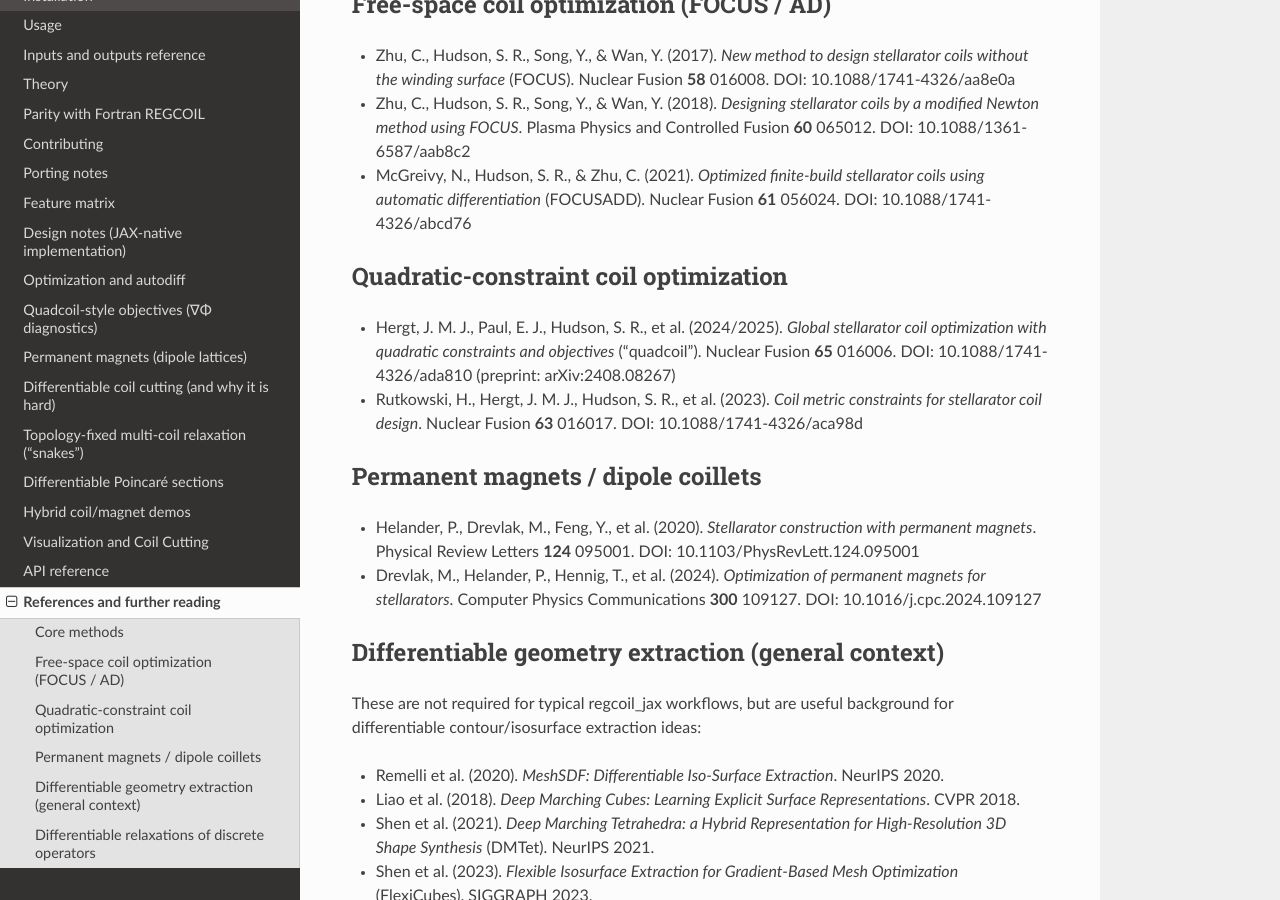
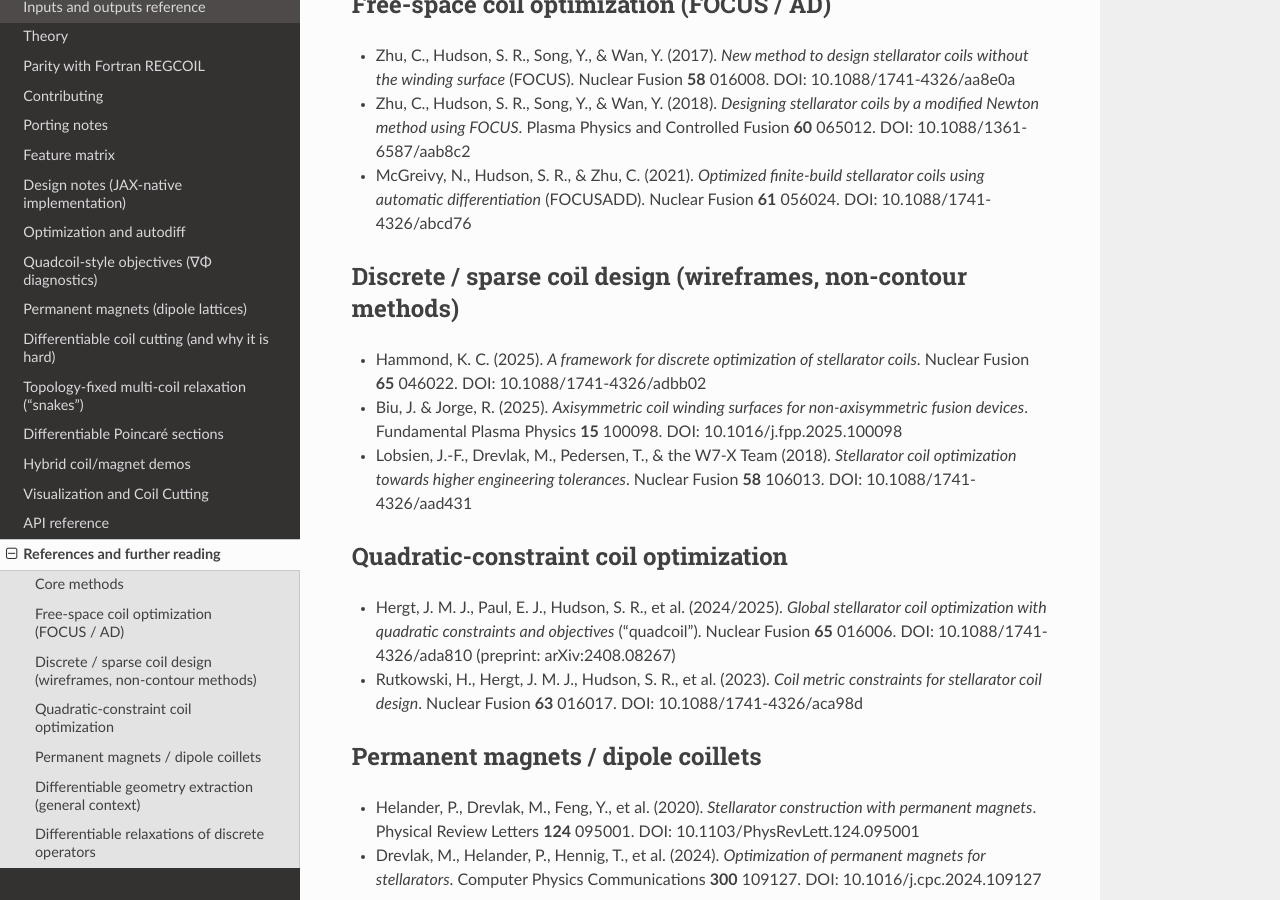
Before and after one commit to uwplasma/regcoil_jax, a Sphinx documentation site: the page built from docs/references.rst, in a window 1280 px wide and 900 px high, scrolled down 348 px. Built offline with Sphinx 7.4.7 and the Read the Docs theme 3.1.0, drawn with Linux system fonts in a browser that asks for light colours.

Commit message:
Docs: add wireframe/tolerance references and clarify differentiable contouring alternatives

```diff
--- a/docs/references.rst
+++ b/docs/references.rst
@@ -21,6 +21,19 @@ Free-space coil optimization (FOCUS / AD)
 - McGreivy, N., Hudson, S. R., & Zhu, C. (2021).
   *Optimized finite-build stellarator coils using automatic differentiation* (FOCUSADD).
   Nuclear Fusion **61** 056024. DOI: 10.1088/1741-4326/abcd76
+
+Discrete / sparse coil design (wireframes, non-contour methods)
+----------------------------------------------------------------
+
+- Hammond, K. C. (2025).
+  *A framework for discrete optimization of stellarator coils*.
+  Nuclear Fusion **65** 046022. DOI: 10.1088/1741-4326/adbb02
+- Biu, J. & Jorge, R. (2025).
+  *Axisymmetric coil winding surfaces for non-axisymmetric fusion devices*.
+  Fundamental Plasma Physics **15** 100098. DOI: 10.1016/j.fpp.2025.100098
+- Lobsien, J.-F., Drevlak, M., Pedersen, T., & the W7-X Team (2018).
+  *Stellarator coil optimization towards higher engineering tolerances*.
+  Nuclear Fusion **58** 106013. DOI: 10.1088/1741-4326/aad431
 
 Quadratic-constraint coil optimization
 --------------------------------------
```
Also changed, not shown: docs/differentiable_coil_cutting.rst (+4 -4 lines).
